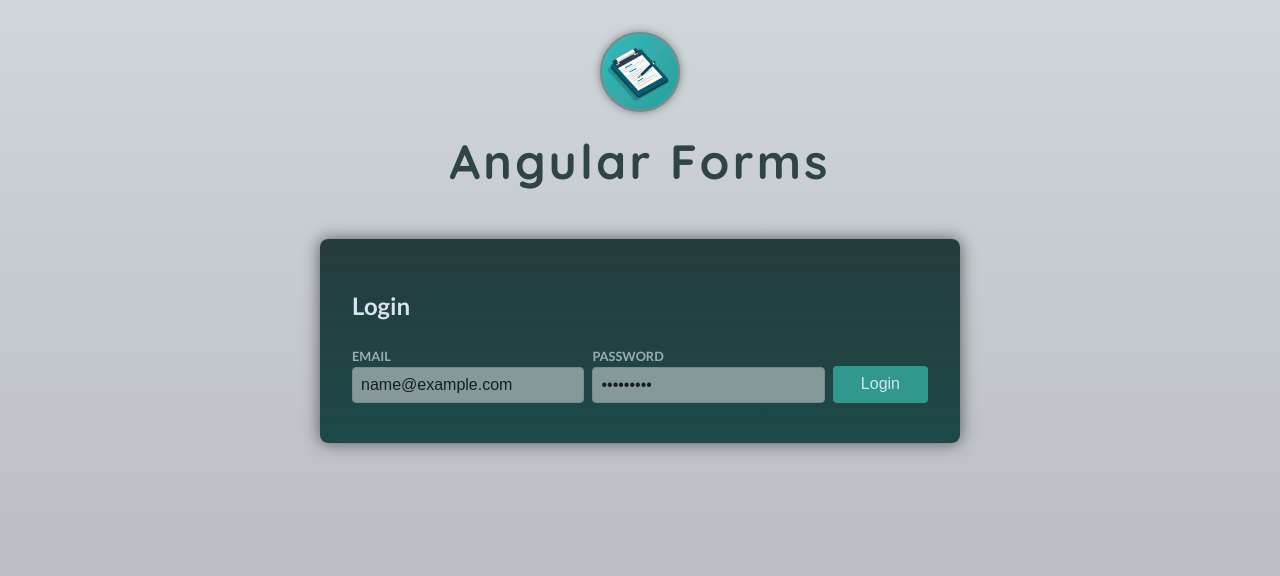
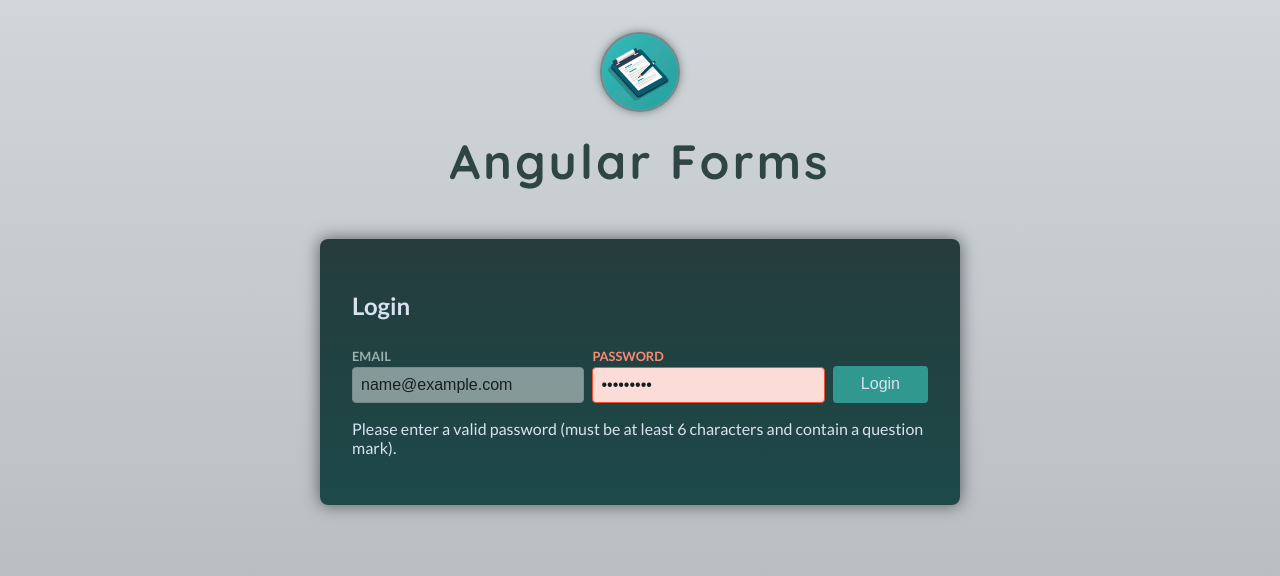
Before and after one commit to Petrovic-Jovan/ng-advanced-forms, an Angular app: page / in a window 1280 px wide. Both pictures are taken after typing "name@example.com", "Sample123" into the empty fields and a click on the button "Login". Shown: the top 576 px of the page. Built offline with nearby package versions, Linux system fonts and the light colour scheme.

Commit message:
Added custom validator to input field

```diff
--- a/src/app/auth/login/login.component.html
+++ b/src/app/auth/login/login.component.html
@@ -24,6 +24,9 @@
   }
 
   @if (passwordIsInvalid) {
-    <p class="error">Please enter a valid password (at least 6 characters).</p>
+    <p class="error">
+      Please enter a valid password (must be at least 6 characters and contain a
+      question mark).
+    </p>
   }
 </form>
--- a/src/app/auth/login/login.component.ts
+++ b/src/app/auth/login/login.component.ts
@@ -1,10 +1,22 @@
 import { Component } from '@angular/core';
 import {
+  AbstractControl,
   FormControl,
   FormGroup,
   ReactiveFormsModule,
   Validators,
 } from '@angular/forms';
+
+// Custom validator function that checks if the control's value contains a question mark
+// Must receive an AbstractControl as an argument and return either null (if valid) or an object with error information (if invalid)
+function mustContainQuestionMark(control: AbstractControl) {
+  if (control.value.includes('?')) {
+    return null;
+  } else {
+    // Return an object with a key that describes the error and a value that can provide additional information about the error
+    return { doesNotContainQuestionMark: true };
+  }
+}
 
 @Component({
   selector: 'app-login',
@@ -23,7 +35,13 @@
       validators: [Validators.email, Validators.required],
     }),
     password: new FormControl('', {
-      validators: [Validators.minLength(6), Validators.required],
+      // Custom validators are added in the same way as built-in validators, just by including the custom
+      // validator function in the array of validators (no need to call the function, just pass the reference to it)
+      validators: [
+        Validators.minLength(6),
+        Validators.required,
+        mustContainQuestionMark,
+      ],
     }),
   });
 
```
